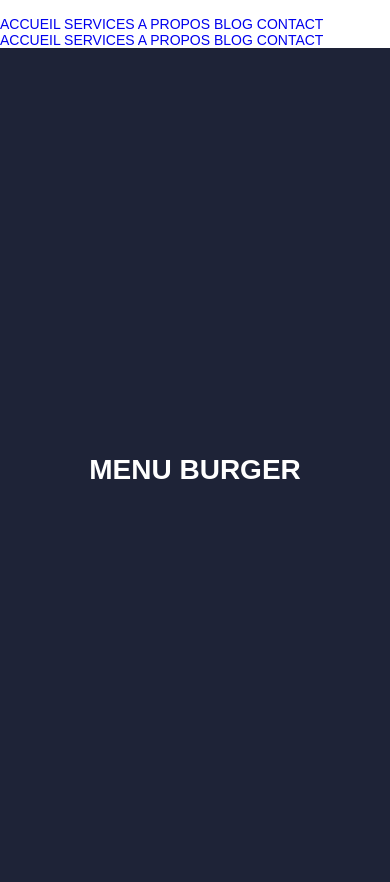
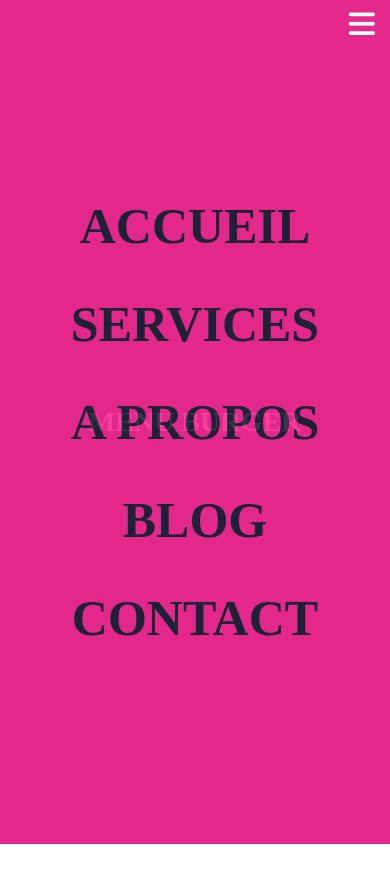
Before and after one commit to BaltoClem/projet_OhMyCode_JavaScript, a plain HTML site: page 4 - burgerMenu/index.html in a window 390 px wide. After the commit the page ends 844 px from the top, so only its background shows below. Drawn offline with Linux system fonts and the light colour scheme.

Commit message:
Mise en place du style du menu burger version desktop et mobile

```diff
--- a/4 - burgerMenu/style.css
+++ b/4 - burgerMenu/style.css
@@ -1,3 +1,5 @@
+@import url('https://fonts.googleapis.com/css2?family=Lobster&display=swap');
+
 *{
     margin: 0;
     padding: 0;
@@ -11,7 +13,7 @@ html{
 
 body{
     font-size: 1.4rem; /* 14px */
-    font-family: arial;
+    font-family: 'Quicksand', 'sans-serif';
     color: white;
 }
 
@@ -23,3 +25,73 @@ body{
     align-items: center;
     background-color: #1E2337;
 }
+
+                                                /**************************************
+                                                *******    STYLE MENU DESKTOP  ********
+                                                **************************************/
+
+.navbar-desktop{
+    height: 8rem;/*80 pixels*/
+    line-height: 8rem;/*pour centrer verticalement*/
+    text-align: center; /*pour centrer horizontalement*/
+}
+
+.navbar-desktop a{
+    padding: 3rem;
+}
+
+                                                /**************************************
+                                                *******    STYLE MENU MOBILE  *********
+                                                **************************************/
+
+.navbar-mobile{
+    display: none;
+}
+
+.navbar-mobile i{
+    position: fixed;
+    z-index: 9999;
+    top: 9px;
+    right: 15px;
+    font-size: 3rem;
+    color: white;
+}
+
+.navbar-mobile .modal{
+    background-color: #F92995;
+    height: 100vh;
+    position: fixed;
+    top: 0;
+    left: 0;
+    width: 100%;
+    opacity: 0.9;
+}
+
+.navbar-mobile .navbar-mobile-list{
+    display: flex;
+    height: 100vh;
+    flex-direction: column;
+    align-items: center;
+    justify-content: center;
+}
+
+.navbar-mobile .navbar-mobile-list a{
+    font-size: 5rem;
+    font-weight: 800;
+    color: #1E2337;
+    padding: 2rem;
+}
+
+                                                /**************************************
+                                                *********    MEDIA QUERIES  ***********
+                                                **************************************/
+
+@media screen and (max-width : 700px){
+    .navbar-desktop{
+        display: none;
+    }
+
+    .navbar-mobile{
+        display: block;
+    }
+}
```
